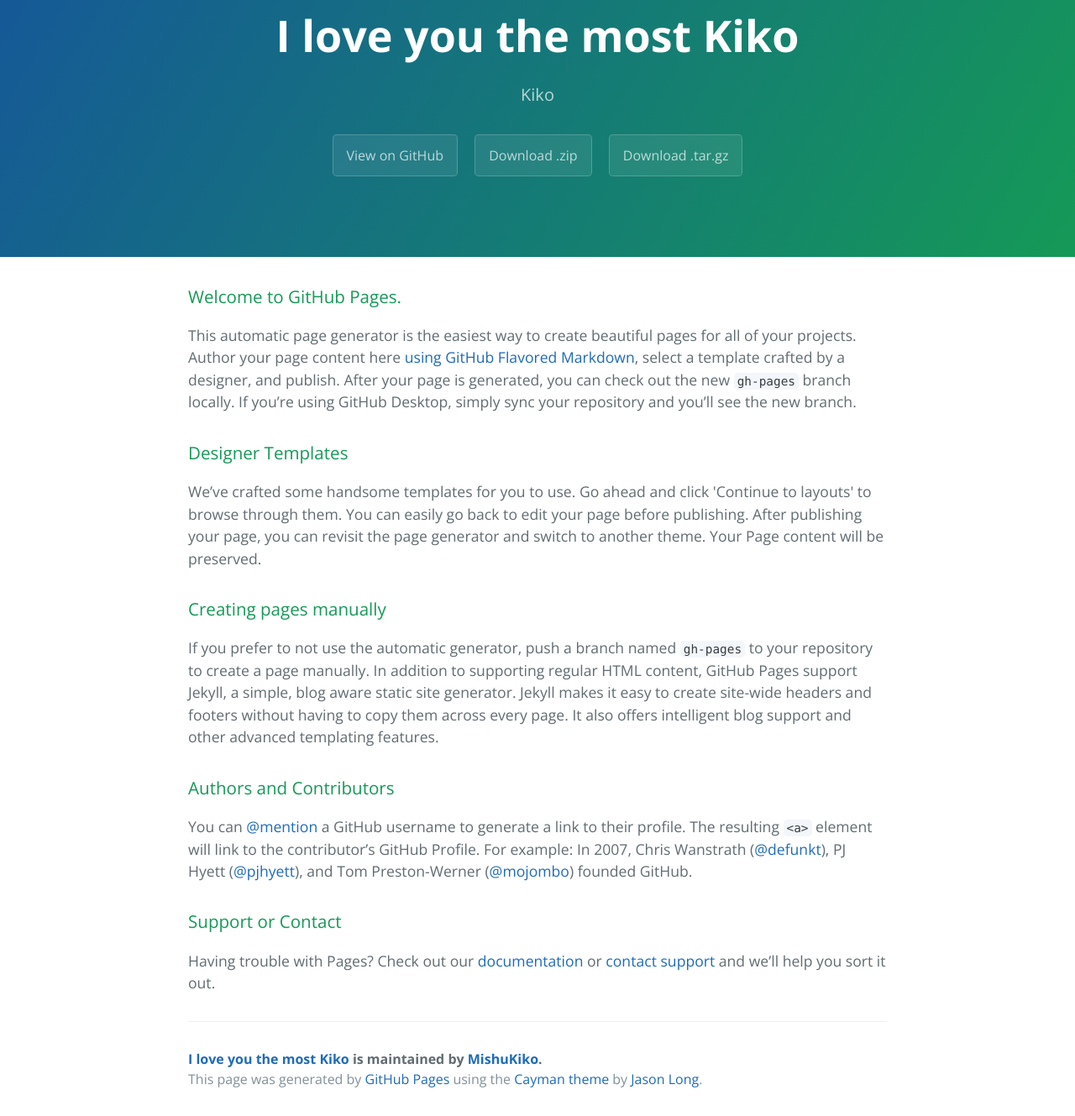
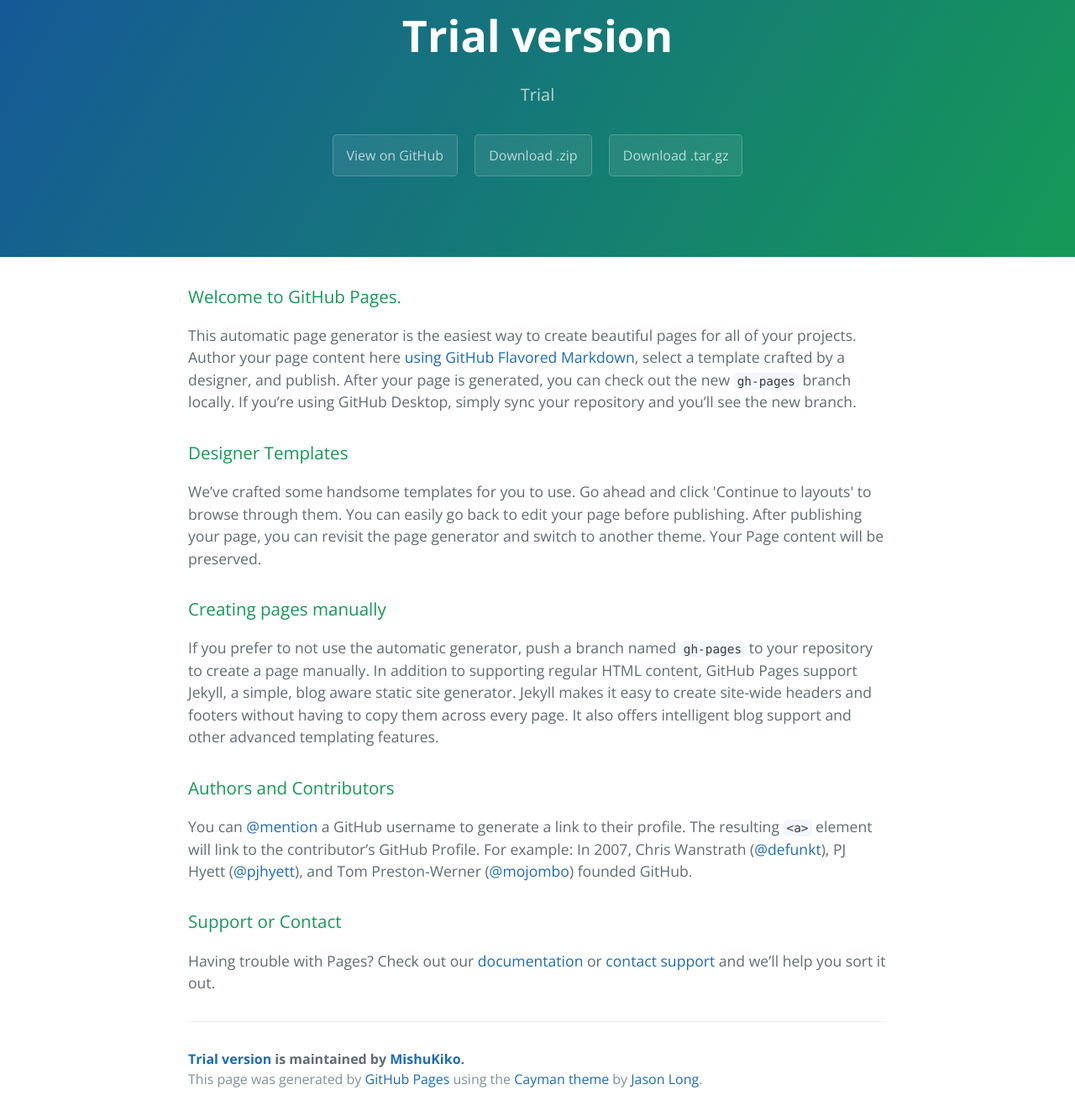
Before and after one commit to MishuKiko/coursera-test, a plain HTML site: page index.html in a window 1280 px wide. Shown: the part 77-1406 px from the top of the page at 84% size. Drawn offline with nearby package versions, Linux system fonts and the light colour scheme.

```diff
--- a/index.html
+++ b/index.html
@@ -2,7 +2,7 @@
 <html lang="en-us">
   <head>
     <meta charset="UTF-8">
-    <title>I love you the most Kiko by MishuKiko</title>
+    <title>Trial version by MishuKiko</title>
     <meta name="viewport" content="width=device-width, initial-scale=1">
     <link rel="stylesheet" type="text/css" href="stylesheets/normalize.css" media="screen">
     <link href='https://fonts.googleapis.com/css?family=Open+Sans:400,700' rel='stylesheet' type='text/css'>
@@ -11,8 +11,8 @@
   </head>
   <body>
     <section class="page-header">
-      <h1 class="project-name">I love you the most Kiko</h1>
-      <h2 class="project-tagline">Kiko</h2>
+      <h1 class="project-name">Trial version</h1>
+      <h2 class="project-tagline">Trial</h2>
       <a href="https://github.com/MishuKiko/coursera-test" class="btn">View on GitHub</a>
       <a href="https://github.com/MishuKiko/coursera-test/zipball/master" class="btn">Download .zip</a>
       <a href="https://github.com/MishuKiko/coursera-test/tarball/master" class="btn">Download .tar.gz</a>
@@ -45,7 +45,7 @@
 <p>Having trouble with Pages? Check out our <a href="https://help.github.com/pages">documentation</a> or <a href="https://github.com/contact">contact support</a> and we’ll help you sort it out.</p>
 
       <footer class="site-footer">
-        <span class="site-footer-owner"><a href="https://github.com/MishuKiko/coursera-test">I love you the most Kiko</a> is maintained by <a href="https://github.com/MishuKiko">MishuKiko</a>.</span>
+        <span class="site-footer-owner"><a href="https://github.com/MishuKiko/coursera-test">Trial version</a> is maintained by <a href="https://github.com/MishuKiko">MishuKiko</a>.</span>
 
         <span class="site-footer-credits">This page was generated by <a href="https://pages.github.com">GitHub Pages</a> using the <a href="https://github.com/jasonlong/cayman-theme">Cayman theme</a> by <a href="https://twitter.com/jasonlong">Jason Long</a>.</span>
       </footer>
```
Also changed, not shown: params.json (+1 -1 lines).
